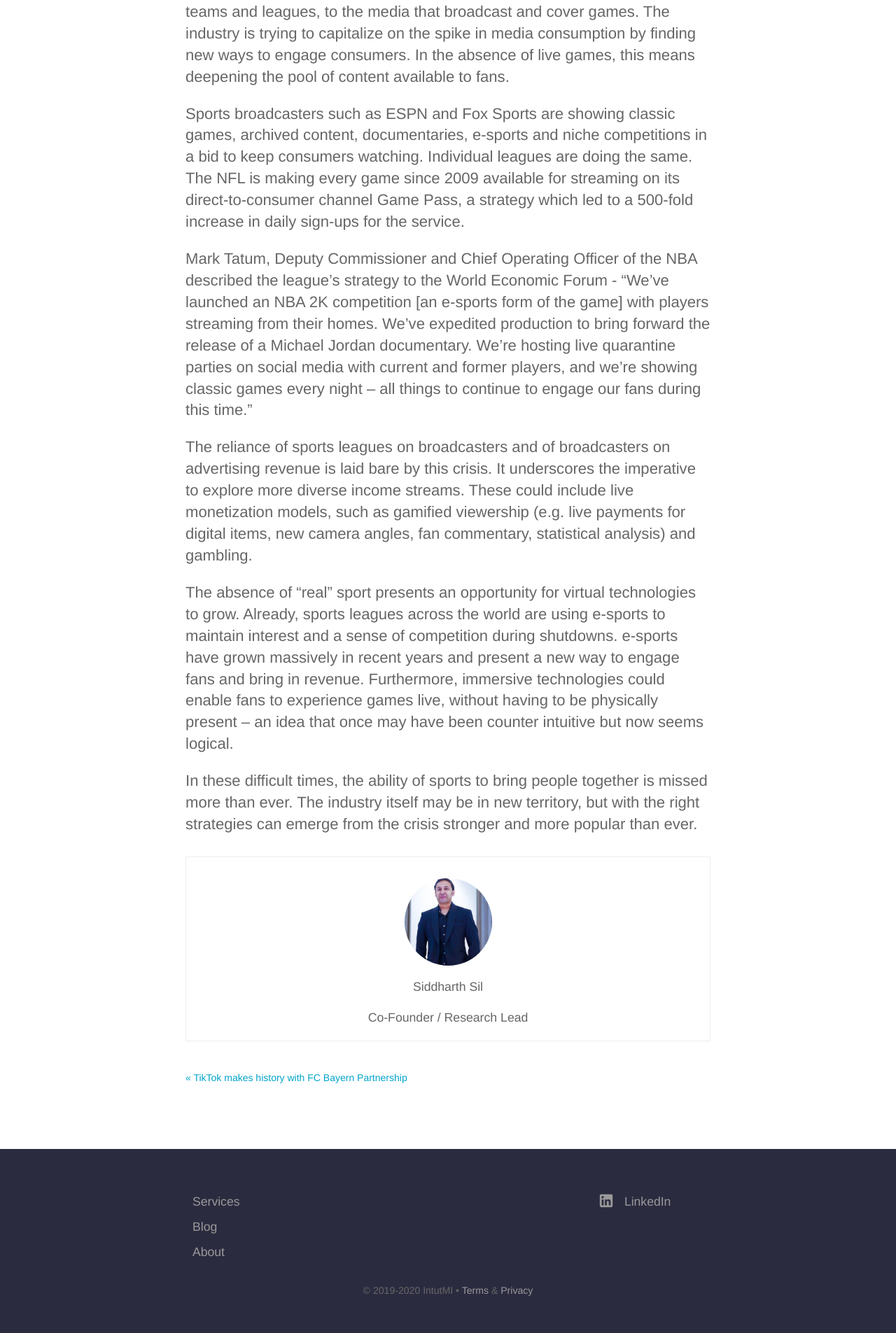
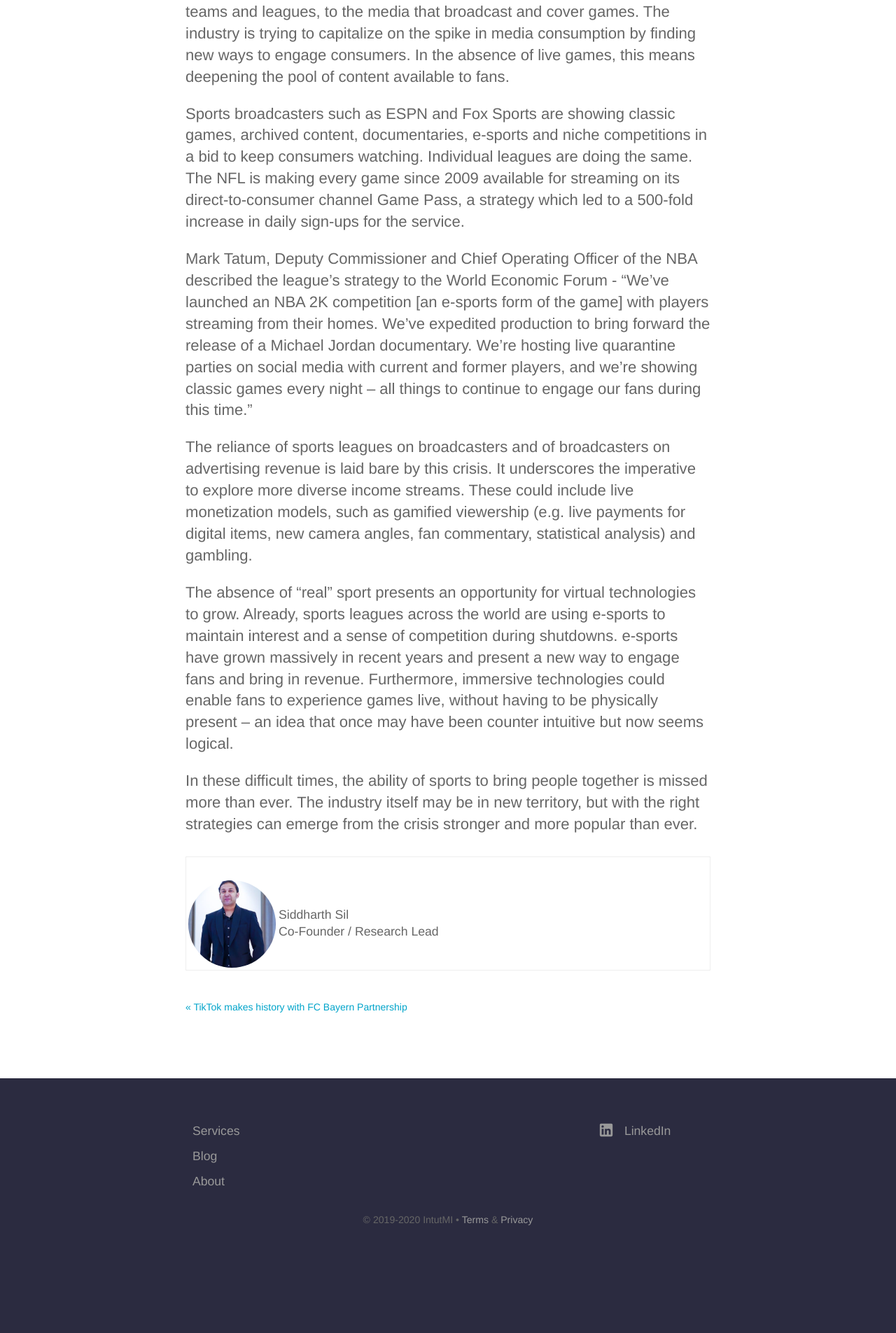
Before and after one commit to intutdev/intutmi.github.io, a Jekyll site: the page built from _posts/2020-05-20-sports-in-the-time-of-covid-19-pandemic.md, in a window 1280 px wide. Shown: the part 2209-4114 px from the top of the page at 70% size. Built offline with Jekyll 4.4.1, drawn with Linux system fonts in a browser that asks for light colours; after the commit the page ends 4013 px from its top, so only the background shows below that.

Commit message:
Updated '_layouts/post.html' via CloudCannon

```diff
--- a/_layouts/post.html
+++ b/_layouts/post.html
@@ -11,20 +11,22 @@ layout: page
 		<div class="author">
 		{% assign author_id = page.author_staff_member | prepend: "/staff_members/" | append: "/" %}
 		{% assign author = site.staff_members | where: "url", author_id | first %}
-		    <div class="divTable">
-                <div class="divTableBody">
-                    <div class="divTableRow">
-                        <div class="divTableCell">
+	    	<table>
+                <tbody>
+                    <tr>
+                        <td>
                             <div class="square-image"><img src="{% include relative-src.html src=author.image_path %}" alt="{{ author.name }}"/></div>
-                        </div>
-                        <div class="divTableCell">
-                            <p class="name">{{ author.name }}</p>
-                			<p class="position">{{ author.position }}</p>
-                			<p class="blurb">{{ author.blurb }}</p>
-                        </div>
-                    </div>
-                </div>
-            </div>
+                        </td>
+                        <td>
+                            <p class="author-deets">
+                                {{ author.name }} </br>
+                    			{{ author.position }} </br>
+                    			{{ author.blurb }}
+                			</p>
+                        </td>
+                    </tr>
+                </tbody>
+            </table>
 		</div>
 
 		<div class="blog-navigation">
```
